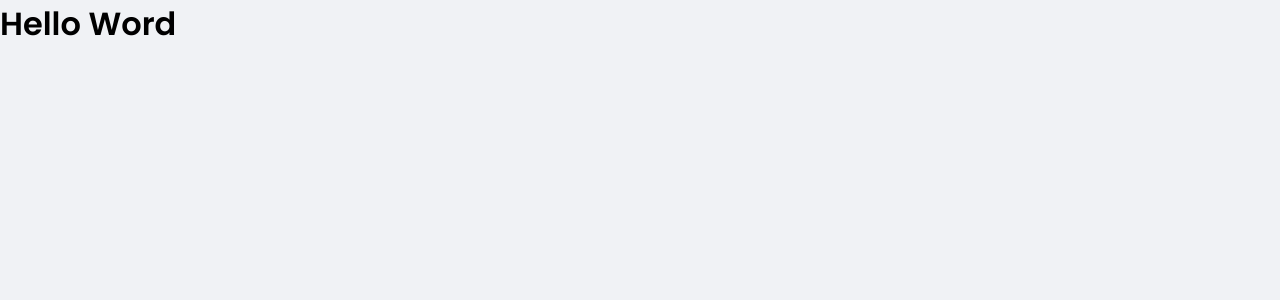
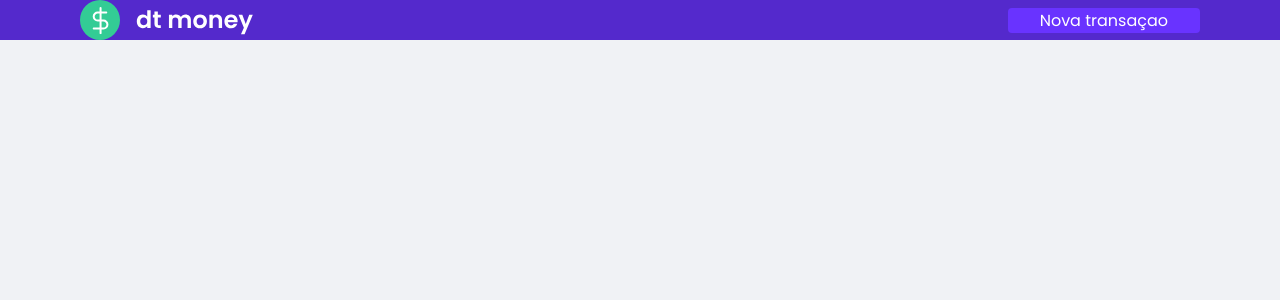
Before and after one commit to pedrokpdo/approcket, a React (Create React App) app: page / in a window 1280 px wide. Shown: the top 300 px of the page. Built offline with nearby package versions, Linux system fonts and the light colour scheme.

Commit message:
component header

```diff
--- a/src/App.tsx
+++ b/src/App.tsx
@@ -1,10 +1,11 @@
+import { Header } from "./components/Header";
 import { GlobalStyle } from "./styles/global"
 
 export function App() {
   return (
-    <div className="App">
-      <GlobalStyle/>
-      <h1>Hello Word</h1>
-    </div>
+    <>
+      <Header />
+      <GlobalStyle />
+    </>
   );
 }
--- /dev/null
+++ b/src/components/Header/index.tsx
@@ -0,0 +1,16 @@
+import logoimg from '../../assets/logo.svg'
+import { Container, Content } from './styles'
+
+
+export function Header() {
+    return (
+        <Container>
+            <Content>
+                <img src={logoimg} alt="dt money" />
+                <button type="button">
+                    Nova transaçao
+                </button>
+            </Content>
+        </Container>
+    )
+}
--- /dev/null
+++ b/src/components/Header/styles.ts
@@ -0,0 +1,26 @@
+import styled from 'styled-components'
+
+export const Container = styled.header`
+    background: var(--blue);
+`
+
+export const Content = styled.div`
+max-width: 1120px;
+margin: 0 auto;
+padding: 2 1rem 12rem;
+display: flex;
+align-items: center;
+justify-content: space-between;
+
+button {
+    font-size: 1rem;
+    color: #fff;
+    background: var(--blue-light);
+    border: 0;
+    padding: 0 2rem;
+    border-radius: 0.25rem;
+}
+&:hover {
+    filter: brightness(5px);
+}
+`
```
